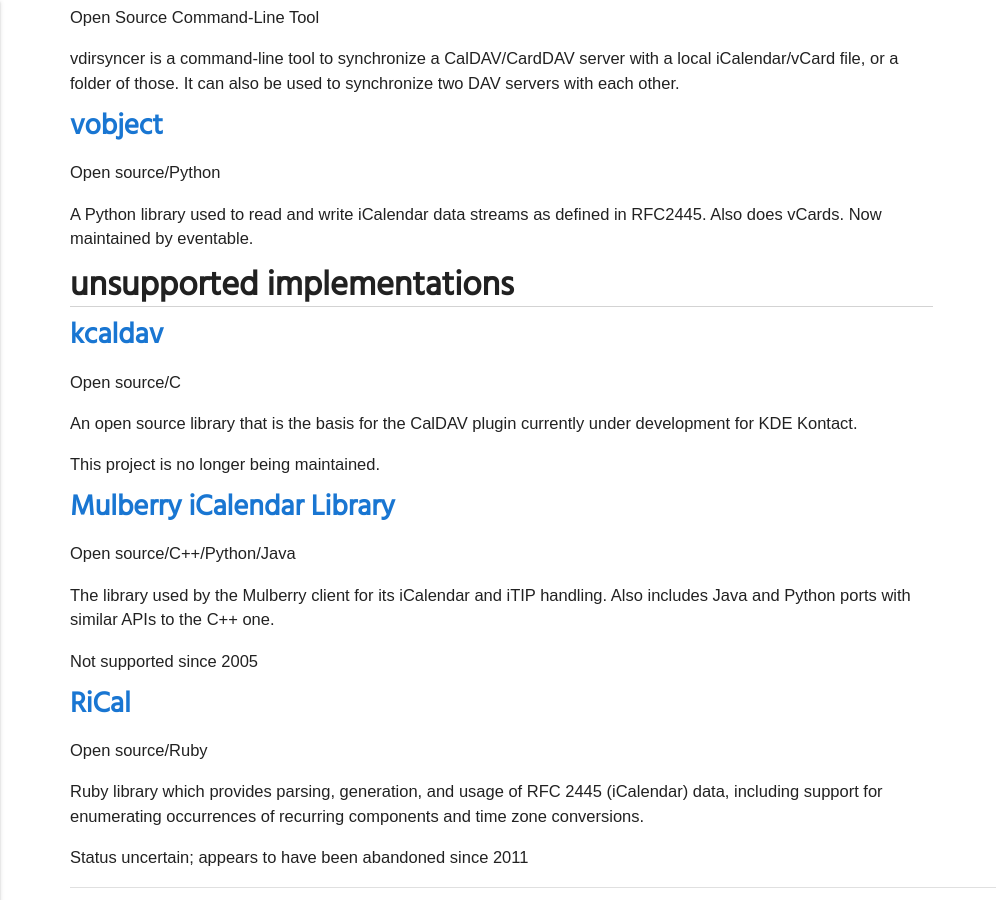
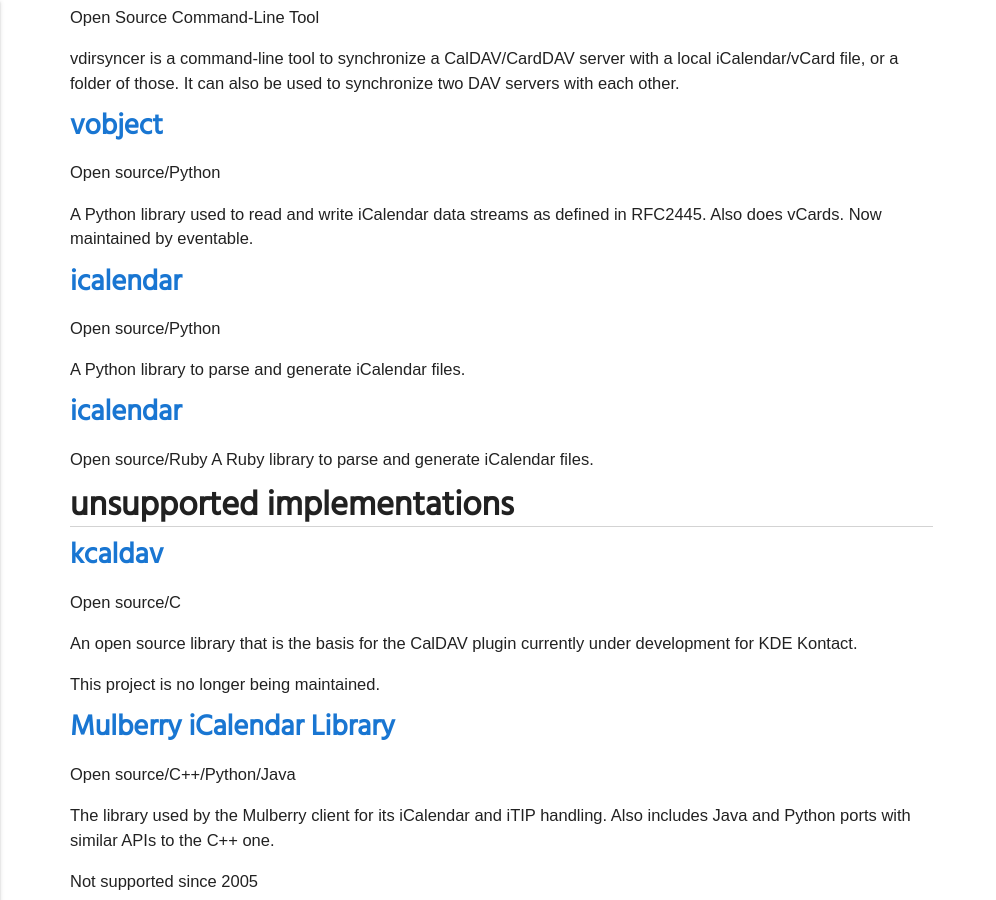
Before and after one commit to CalConnect/DEVGUIDE, a Jekyll site: the page built from _pages/CalDAV/libraries.md, in a window 1280 px wide and 900 px high, scrolled down 1844 px. Shown: the whole window, without its empty margins (0-996 px from the left). Built offline with Jekyll 4.4.1, drawn with Linux system fonts in a browser that asks for light colours; some web fonts are replaced.

Commit message:
Added references to the Ruby and Python ICS libs

```diff
--- a/_pages/CalDAV/libraries.md
+++ b/_pages/CalDAV/libraries.md
@@ -74,6 +74,15 @@ vdirsyncer is a command-line tool to synchronize a CalDAV/CardDAV server with a
 
 A Python library used to read and write iCalendar data streams as defined in RFC2445. Also does vCards. Now maintained by eventable.
 
+### [icalendar](https://github.com/collective/icalendar)
+**Open source/Python**
+
+A Python library to parse and generate iCalendar files.
+
+### [icalendar](https://github.com/icalendar/icalendar)
+**Open source/Ruby**
+A Ruby library to parse and generate iCalendar files.
+
 ##  unsupported implementations
 
 ### [kcaldav](https://code.google.com/archive/p/kcaldav/)
```
